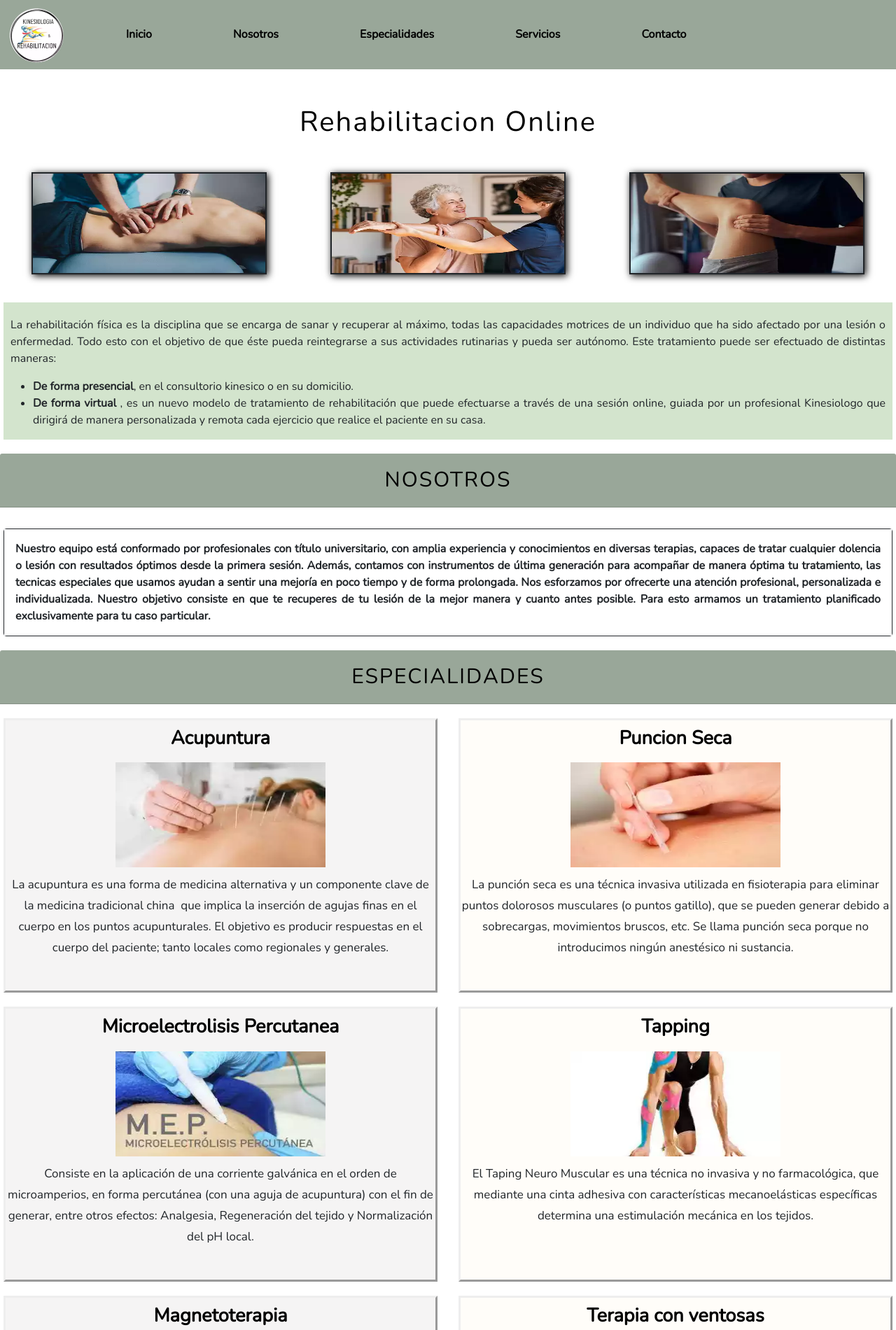
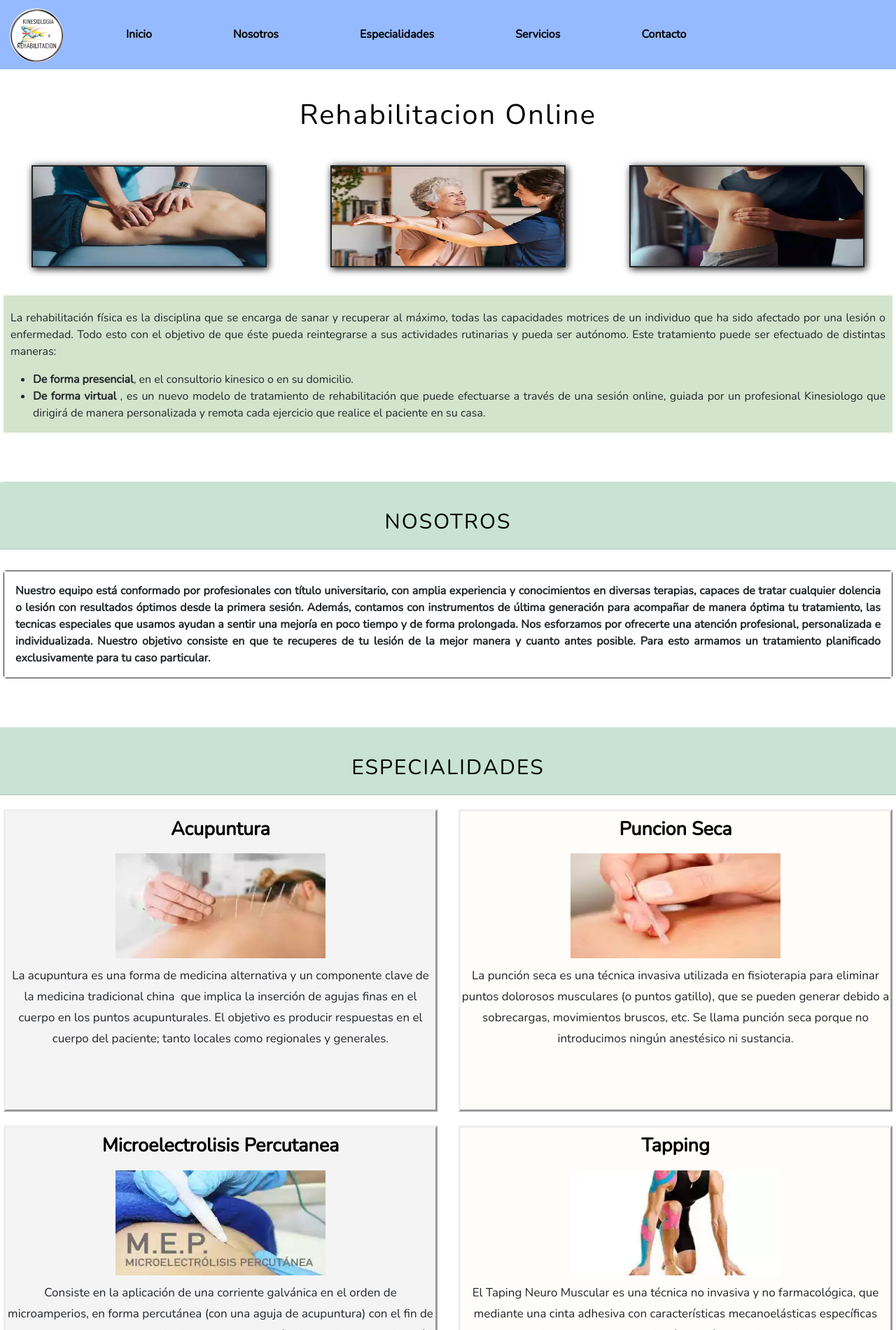
Before and after one commit to Belu85/trabajo-final1, a website: page index.html in a window 1280 px wide. Shown: the top 1900 px of the page at 70% size. Drawn offline with nearby package versions, Linux system fonts and the light colour scheme.

Commit message:
correccion modo movil

```diff
--- a/index.html
+++ b/index.html
@@ -80,7 +80,7 @@
   </section>
 
   <!--Nosotros -->
-  <section id="nosotros">
+  <section id="nosotros" class="nosotros">
     <h2 class="card-header">NOSOTROS</h2>
     <div class="card border border-dark">
       <div class="card-body">
@@ -100,7 +100,7 @@
   </section>
 
   <!--Especialidades -->
-  <section id="especialidades">
+  <section id="especialidades" class="general">
     <h2 class="card-header">ESPECIALIDADES</h2>
     <div class="especialidades">
       <div class="especialidades-1">
@@ -185,7 +185,7 @@
   </section>
 
   <!--Servicios -->
-  <section id="servicios">
+  <section id="servicios" class="servicios">
     <div>
       <h2 class="card-header">SERVICIOS</h2>
     </div>
--- a/scss/_contacto.scss
+++ b/scss/_contacto.scss
@@ -1,9 +1,9 @@
 .secciones{
 
     .card-header{
-        background-color: #99A799;
+        background-color: #C8E3D4;
         padding-bottom: 20px;
-        padding-top: 20px;
+        padding-top: 40px;
     }
     padding-top: 50px;
 
@@ -82,6 +82,9 @@
     }
 }
 @media screen and (max-width: $xxs){
+    .card-header{
+        padding-top: 40px;
+    }
     .secciones-1 .info{
             grid-column: 1 / -1;
             justify-content: center;
--- a/scss/_especialidades.scss
+++ b/scss/_especialidades.scss
@@ -1,5 +1,8 @@
+.general{
+    padding-top: 50px;
+}
 .card-header{
-    background-color: #99A799;
+    background-color: #C8E3D4;
     padding-top: 20px;
     padding-bottom: 20px;
     margin-top: 20px;
@@ -34,6 +37,7 @@
         justify-content: center;
         margin-left: 5px;
         margin-right: 5px;
+        padding-bottom: 40px;
 
         h3{
             font-family: 'Nunito', sans-serif;
@@ -60,6 +64,7 @@
         justify-content: center;
         margin-left: 5px;
         margin-right: 5px;
+        padding-bottom: 40px;
 
         h3{
             font-family: 'Nunito', sans-serif;
--- a/scss/_nosotros.scss
+++ b/scss/_nosotros.scss
@@ -1,5 +1,5 @@
-body{
-    padding-top: 70px;
+.nosotros{
+    padding-top: 50px;
 }
 .card{
     margin-top: 30px;
@@ -7,7 +7,7 @@ body{
     margin-right: 5px;
 
     .card-header{
-        background-color: #99A799;
+        background-color: #C8E3D4;
         padding-bottom: 10px;
         padding-top: 20px;
     }
--- a/scss/_reset.scss
+++ b/scss/_reset.scss
@@ -4,14 +4,15 @@
     font-family:'Nunito', sans-serif;
 }
 .navbar{
-        background-color:#99A799;
+        background-color:#96BAFF;
+        margin: 0 auto;
+
+
     .navbar-nav .nav-link{
         color: black;
         font-weight: bolder;
     }
 }
-
-
 
 .logo{
     width: 80px;
@@ -23,7 +24,7 @@ h1{
     letter-spacing: 2px;
     font-size: 40px;
     text-align: center;
-    padding-top: 80px;
+    padding-top: 140px;
     padding-bottom: 30px;
 }
 h2{
--- a/scss/_servicios.scss
+++ b/scss/_servicios.scss
@@ -1,7 +1,10 @@
+.servicios{
+    padding-top: 50px;
+}
 .card-header{
-        background-color: #99A799;
+        background-color: #C8E3D4;
         padding-bottom: 20px;
-        padding-top: 20px;
+        padding-top: 40px;
 
         h2{
             padding-top: 80px;
@@ -137,6 +140,9 @@
 
 
 @media screen and (max-width: $xxs) {
+    .card-header{
+        padding-top: 40px;
+    }
    .contenedor .atencion {
        grid-column: 1 / -1;
        justify-content: center;
```
Also changed, not shown: css/estilo.css, 1 other file.
